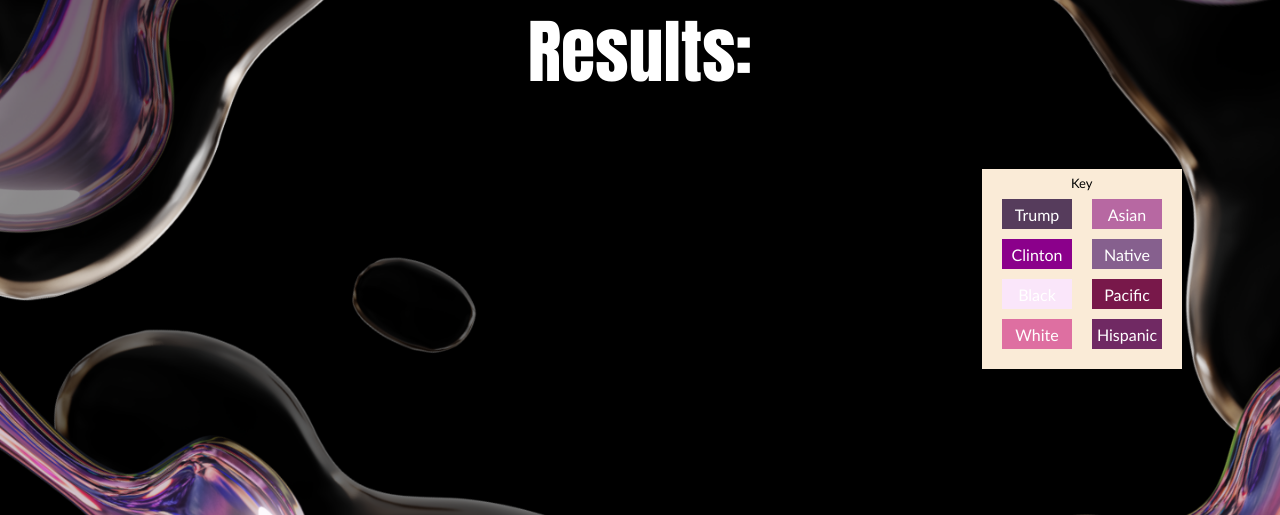
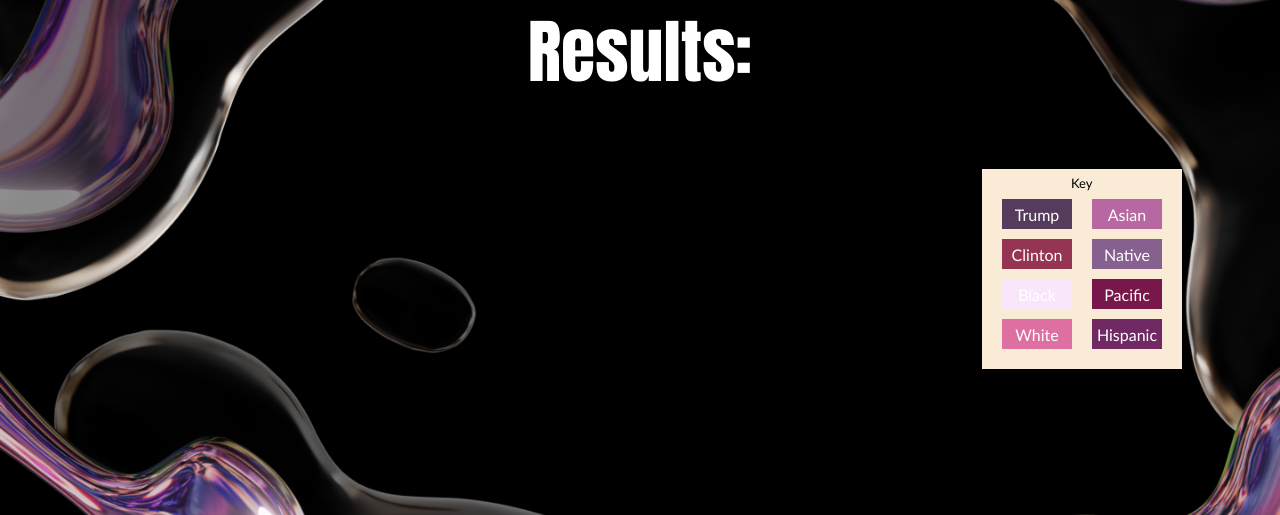
Before and after one commit to stellathompson/fighting-fish, a Flask app: template Election Website/templates/index.html in a window 1280 px wide. Shown: the part 122-637 px from the top of the page. Run offline with Flask 3, Linux system fonts and the light colour scheme; the template is opened without the code that fills it, so the values that code supplies are empty; parts of the project's set-up code (start-up, migrations or seed data) failed here and were passed over; some libraries are stand-ins or nearby versions.

Commit message:
Customized the color of the keys

```diff
--- a/Election Website/static/results-page.css
+++ b/Election Website/static/results-page.css
@@ -225,7 +225,7 @@
   /* Setting the color of the keys same as the color of each of the piechart elements */
 
 .rectangle1 { background-color: #563C5C; }
-.rectangle2 { background-color: #8B008B; }
+.rectangle2 { background-color: #953553; }
 .rectangle3 { background-color: #FAE6FA; }
 .rectangle4 { background-color: #DE6FA1; }
 .rectangle5 { background-color: #B768A2; }
--- a/Election Website/static/script.js
+++ b/Election Website/static/script.js
@@ -34,7 +34,7 @@ function createPieChart(containerId, data) {
     var radius = Math.min(width, height) / 2;
 
 
-    var customColors = ['#563C5C', '#8B008B', '#FAE6FA', '#DE6FA1', '#B768A2', '#86608E', '#78184A', '#702963', '#856088', '#D8BFD8'];
+    var customColors = ['#563C5C', '#953553', '#FAE6FA', '#BDB5D5', '#B768A2', '#86608E', '#78184A', '#702963', '#856088', '#D8BFD8'];
 
     var color = d3.scaleOrdinal()
         .domain(data.map(function(d) { return d.category; }))
```
